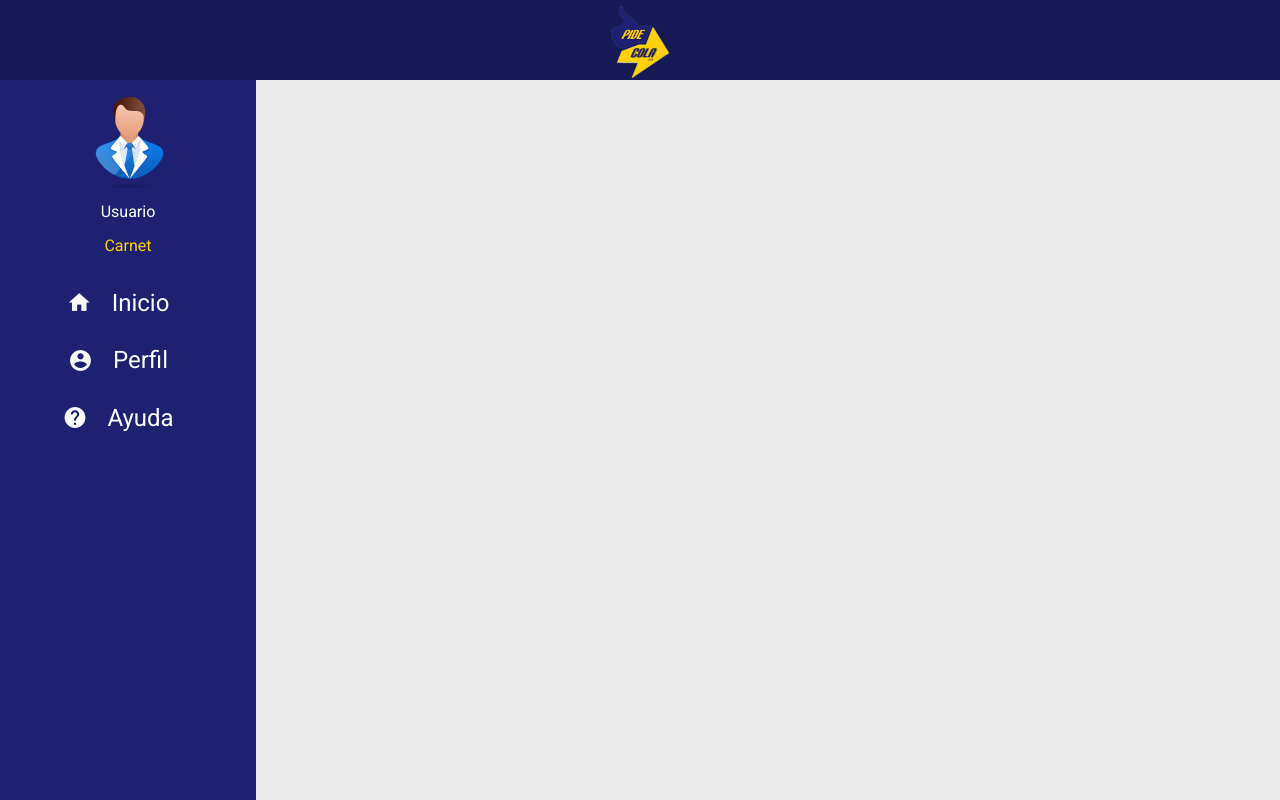
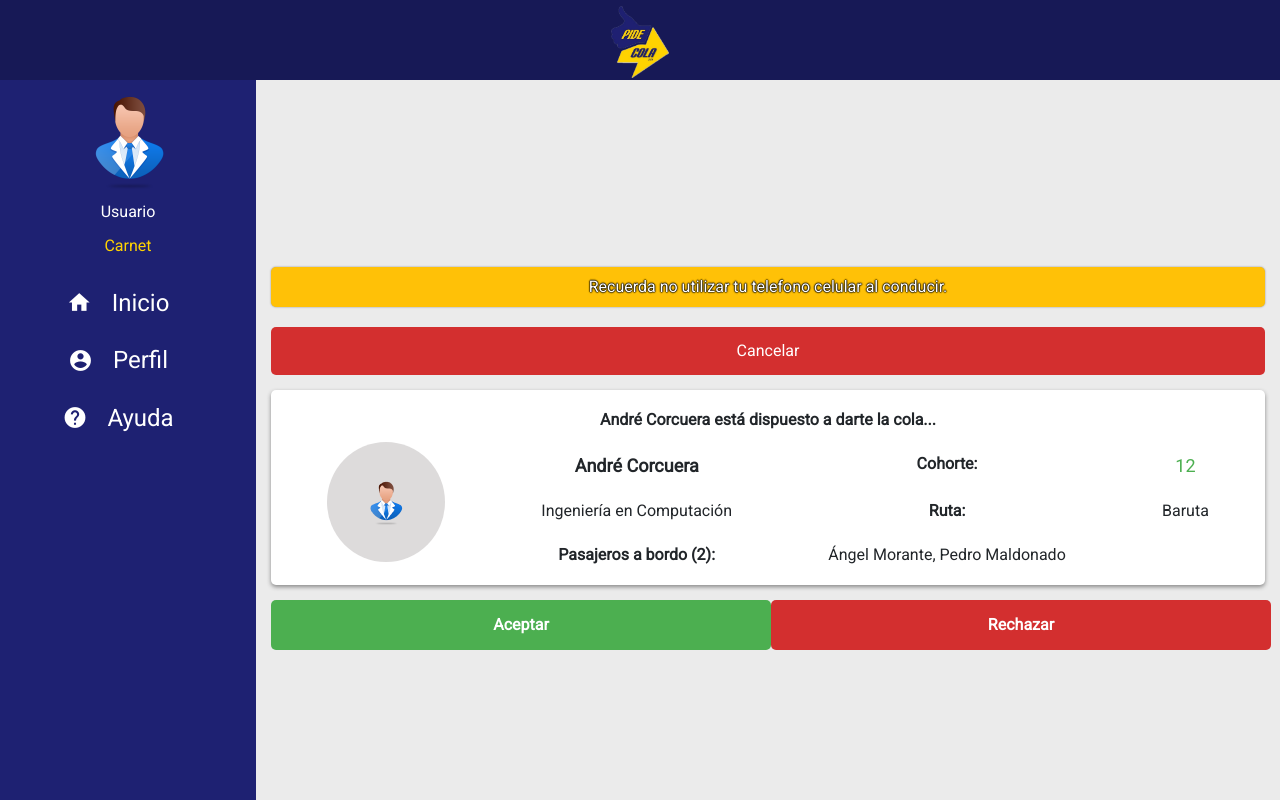
Before and after one commit to gnus19/pidecola3.0-front, a React (Create React App) app: page /offer in a window 1280 px wide. Built offline with nearby package versions, Linux system fonts and the light colour scheme.

Commit message:
Vista de aceptar/rechazar oferta de cola

```diff
--- a/src/App.js
+++ b/src/App.js
@@ -16,6 +16,7 @@ import VehicleDetail from "containers/VehicleDetail";
 import RoutesList from "containers/RoutesList";
 import AvailablePassengers from "./containers/AvailablePassengers";
 import WaitOffer from "./containers/WaitOffer";
+import AcceptOffer from "./containers/AcceptOffer";
 
 function App() {
   return (
@@ -43,15 +44,13 @@ function App() {
               path="/pasajeros"
               render={props => <AvailablePassengers {...props} />}
             />
-            <Route
-              path="/espere"
-              render={props => <WaitOffer {...props} />} />
-            <Route
-              path="/profile"
-              render={props => <Profile {...props} />} />
+            <Route path="/espere" render={props => <WaitOffer {...props} />} />
+            <Route path="/offer" render={props => <AcceptOffer {...props} />} />
+            <Route path="/profile" render={props => <Profile {...props} />} />
             <Route
               path="/add_vehicle"
-              render={props => <VehicleDetail {...props} />} />
+              render={props => <VehicleDetail {...props} />}
+            />
           </Main>
         </Switch>
       </div>
--- /dev/null
+++ b/src/assets/css/AcceptOffer.css
@@ -0,0 +1,36 @@
+.aceptarRechazar {
+  display: flex;
+  flex-direction: row;
+  height: auto;
+  display: flex;
+  justify-content: space-between;
+  width: 100%;
+}
+
+.aceptarRechazar p {
+  margin: 0;
+}
+
+.aceptarCola,
+.rechazarCola {
+  width: 325px;
+  height: 50px;
+  text-decoration: none;
+  color: #fff;
+  font-weight: bold;
+  border-radius: 5px;
+  display: flex;
+  justify-content: center;
+  flex-direction: column;
+  padding-left: 250px;
+  padding-right: 250px;
+  align-items: center;
+}
+
+.aceptarCola {
+  background: #4caf50;
+}
+
+.rechazarCola {
+  background: #d32f2f;
+}
--- /dev/null
+++ b/src/components/rideOffer/RideOffer.css
@@ -0,0 +1,78 @@
+.grid-container-offer {
+  padding: 8px;
+  display: grid;
+  grid-template-areas:
+    "titulo titulo titulo titulo"
+    "foto nombre cohorte año"
+    "foto carrera ruta parada"
+    "foto numeroPasajeros listaPasajeros listaPasajeros";
+}
+
+.grid-container-offer > div {
+  background-color: rgba(#2196f3, 0.4);
+  text-align: center;
+  padding: 10px 0;
+}
+
+.foto {
+  grid-area: foto;
+  border-radius: 50%;
+  background-color: #dddbdb;
+  background-image: url("../../assets/images/user.png");
+  background-position: center;
+  background-repeat: no-repeat;
+  width: 117.97px;
+  height: 120px;
+  justify-self: center;
+}
+
+.titulo {
+  grid-area: titulo;
+  font-style: normal;
+  font-weight: bold;
+}
+
+.nombre {
+  grid-area: nombre;
+  font-family: Roboto;
+  font-style: normal;
+  font-weight: bold;
+  font-size: 18px;
+}
+
+.carrera {
+  grid-area: carrera;
+  font-size: 16px;
+}
+
+.cohorte {
+  grid-area: cohorte;
+  font-style: normal;
+  font-weight: bold;
+}
+
+.año {
+  grid-area: año;
+  font-family: Roboto;
+  font-style: normal;
+  font-weight: 500;
+  font-size: 18px;
+  color: #4caf50;
+}
+
+.ruta {
+  grid-area: ruta;
+  font-size: 16px;
+  font-weight: bold;
+}
+
+.parada {
+  grid-area: parada;
+  font-size: 16px;
+}
+
+.numeroPasajeros {
+  grid-area: numeroPasajeros;
+  font-size: 16px;
+  font-weight: bold;
+}
--- /dev/null
+++ b/src/components/rideOffer/RideOffer.jsx
@@ -0,0 +1,29 @@
+import React from "react";
+
+function RideOffer({
+  nombre,
+  carrera,
+  año,
+  parada,
+  numeroPasajeros,
+  listaPasajeros
+}) {
+  return (
+    <div className="carta grid-container-offer">
+      <div className="foto"></div>
+      <div className="titulo">{nombre} está dispuesto a darte la cola... </div>
+      <div className="nombre">{nombre}</div>
+      <div className="carrera">{carrera}</div>
+      <div className="cohorte">Cohorte: </div>
+      <div className="año">{año}</div>
+      <div className="ruta">Ruta: </div>
+      <div className="parada">{parada}</div>
+      <div className="numeroPasajeros">
+        Pasajeros a bordo ({numeroPasajeros}):
+      </div>
+      <div className="listaPasajeros">{listaPasajeros}</div>
+    </div>
+  );
+}
+
+export default RideOffer;
--- /dev/null
+++ b/src/containers/AcceptOffer.jsx
@@ -0,0 +1,49 @@
+import React from "react";
+import RecommendationBanner from "../components/recommendationBanner/RecommendationBanner";
+import "assets/css/AcceptOffer.css";
+import RideOffer from "../components/rideOffer/RideOffer";
+import "../components/rideOffer/RideOffer.css";
+import { NavLink } from "react-router-dom";
+
+function AcceptOffer() {
+  return (
+    <div className="container-fluid">
+      <div className="sticky">
+        <RecommendationBanner />
+        <NavLink
+          className="cancelarButton"
+          onClick={() => {
+            console.log("Clicked");
+          }}
+          to="/home"
+        >
+          Cancelar
+        </NavLink>
+      </div>
+      <div>
+        <RideOffer
+          nombre="André Corcuera"
+          carrera="Ingeniería en Computación"
+          año="12"
+          parada="Baruta"
+          numeroPasajeros="2"
+          listaPasajeros="Ángel Morante, Pedro Maldonado"
+        />
+      </div>
+      <div className="aceptarRechazar">
+        <NavLink to="/ride">
+          <div className="aceptarCola">
+            <p>Aceptar</p>
+          </div>
+        </NavLink>
+        <NavLink to="/espere">
+          <div className="rechazarCola">
+            <p>Rechazar</p>
+          </div>
+        </NavLink>
+      </div>
+    </div>
+  );
+}
+
+export default AcceptOffer;
--- a/src/containers/AvailablePassengers.jsx
+++ b/src/containers/AvailablePassengers.jsx
@@ -22,13 +22,7 @@ function AvailablePassengers() {
             console.log("Clicked");
           }}
         />*/}
-        <NavLink
-          className="cancelarButton"
-          onClick={() => {
-            console.log("Clicked");
-          }}
-          to="/home"
-        >
+        <NavLink className="cancelarButton" to="/home">
           Cancelar
         </NavLink>
       </div>
```
